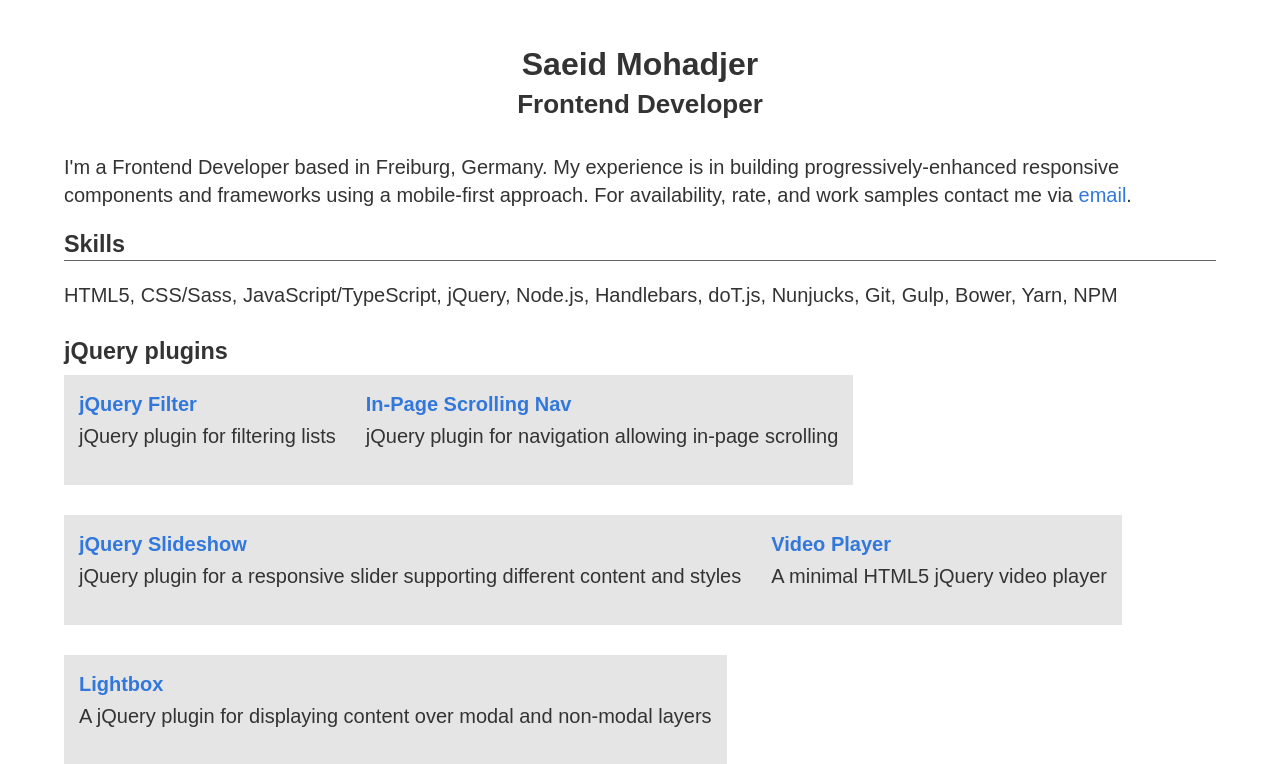
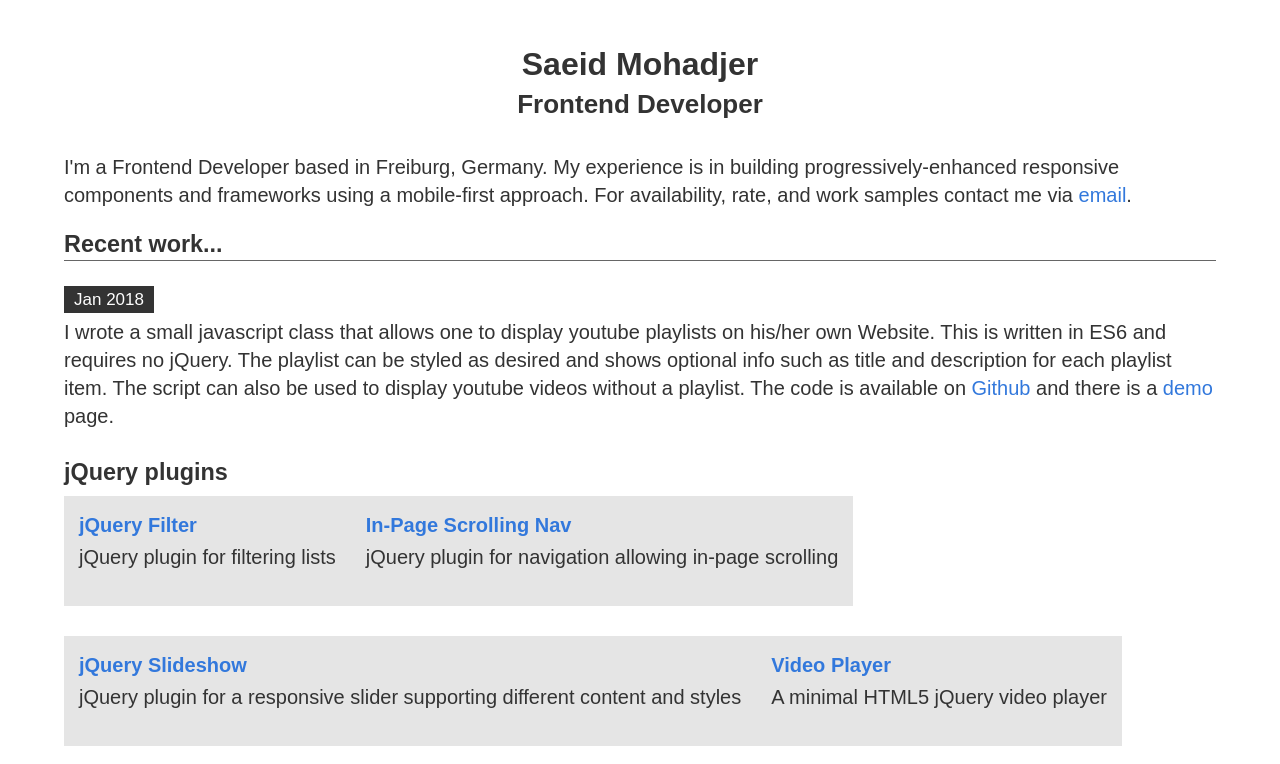
Before and after one commit to smohadjer/saeidmohadjer.com, a PHP site: page / in a window 1280 px wide. Shown: the top 764 px of the page. Run offline with PHP 8.4, Linux system fonts and the light colour scheme; style sheets or scripts are compiled from the project's sources.

Commit message:
Adds a new section

```diff
--- a/app/index.html
+++ b/app/index.html
@@ -18,12 +18,13 @@
 			<h2>Frontend Developer</h2>
 			<p>I'm a Frontend Developer based in Freiburg, Germany. My experience is in building progressively-enhanced responsive components and frameworks using a mobile-first approach. For availability, rate, and work samples contact me via <a href="mailto:saeid@fastmail.fm">email</a>.</p>
 
-			<div class="grid">
+			<section class="new grid">
 				<section class="grid__cell">
-					<h3>Skills</h3>
-					<p>HTML5, CSS/Sass, JavaScript/TypeScript, jQuery, Node.js, Handlebars, doT.js, Nunjucks, Git, Gulp, Bower, Yarn, NPM</p>
+					<h3>Recent work...</h3>
+					<time>Jan 2018</time>
+					<p>I wrote a small javascript class that allows one to display youtube playlists on his/her own Website. This is written in ES6 and requires no jQuery. The playlist can be styled as desired and shows optional info such as title and description for each playlist item. The script can also be used to display youtube videos without a playlist. The code is available on <a href="https://github.com/smohadjer/youtube-playlist">Github</a> and there is a <a href="https://smohadjer.github.io/youtube-playlist/app/demo.html">demo</a> page.</p>
 				</section>
-			</div>
+			</section>
 
 			<section class="work grid grid--600_2 grid--1024_3 grid--1280_4">
 				<h3>jQuery plugins</h3>
--- a/app/resources/scss/_generic.scss
+++ b/app/resources/scss/_generic.scss
@@ -71,7 +71,7 @@ h4 {
 p {
 	font-size: 1em;
 	line-height: 1.4em;
-	margin: 1em 0;
+	margin: 0 0 1em;
 
 	h4 + & {
 		margin-top: 0.2em;
--- a/app/resources/scss/_main.scss
+++ b/app/resources/scss/_main.scss
@@ -32,6 +32,22 @@ section.work h3 {
 	}
 }
 
+.new {
+	h3 {
+		margin-bottom: 25px;
+	}
+
+	time {
+		font-size: 85%;
+		line-height: 1;
+		background: #333;
+		color: #fff;
+		display: inline-block;
+		padding: 5px 10px;
+		margin-bottom: 5px;
+	}
+}
+
 @keyframes fadein {
 	from { opacity: 0; transform: scale(0.5); }
 	to   { opacity: 1; transform: scale(1);  }
--- a/gulp-tasks/clean.js
+++ b/gulp-tasks/clean.js
@@ -3,6 +3,7 @@ var gulp = require('gulp'),
 
 gulp.task('clean', function () {
 	return del([
-		'./dist/**/*'
+		'./dist/**/*',
+		'./.tmp/**/*'
 	]);
 });
```
Also changed, not shown: gulpfile.js (+5 -2 lines), package-lock.json.
